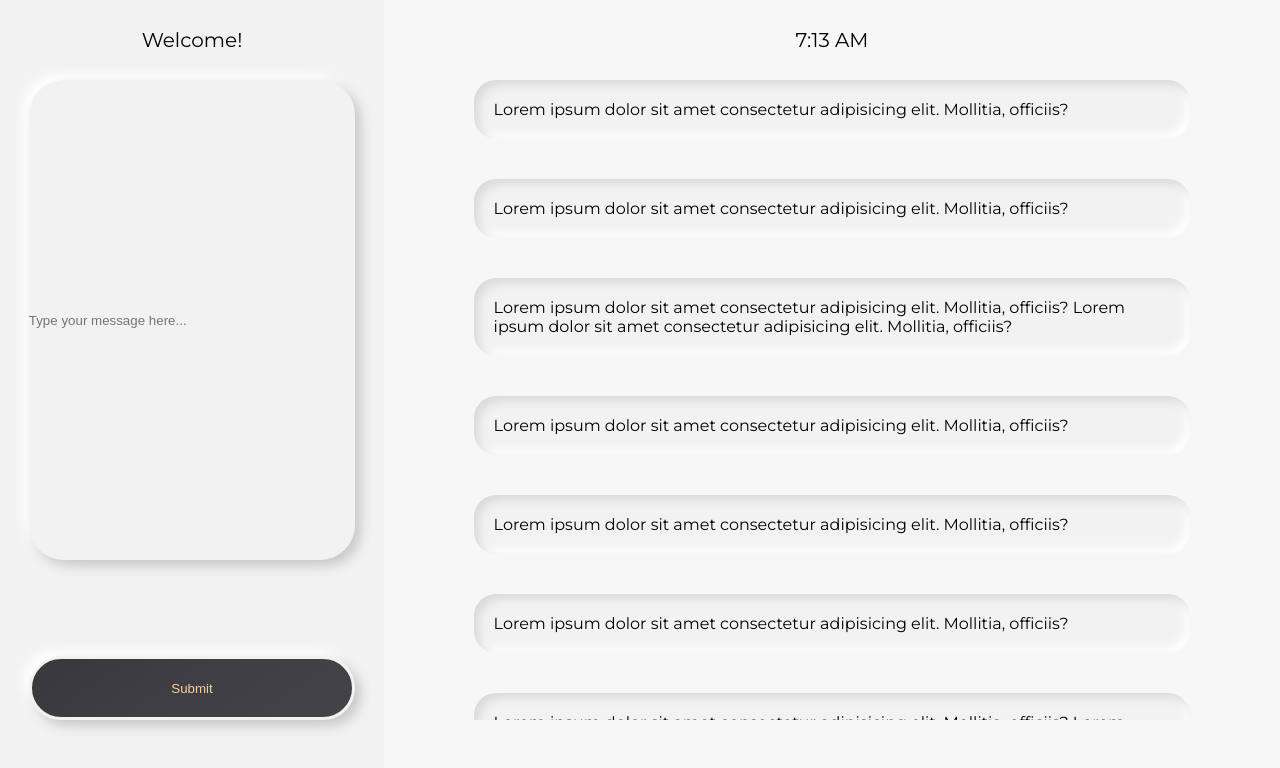
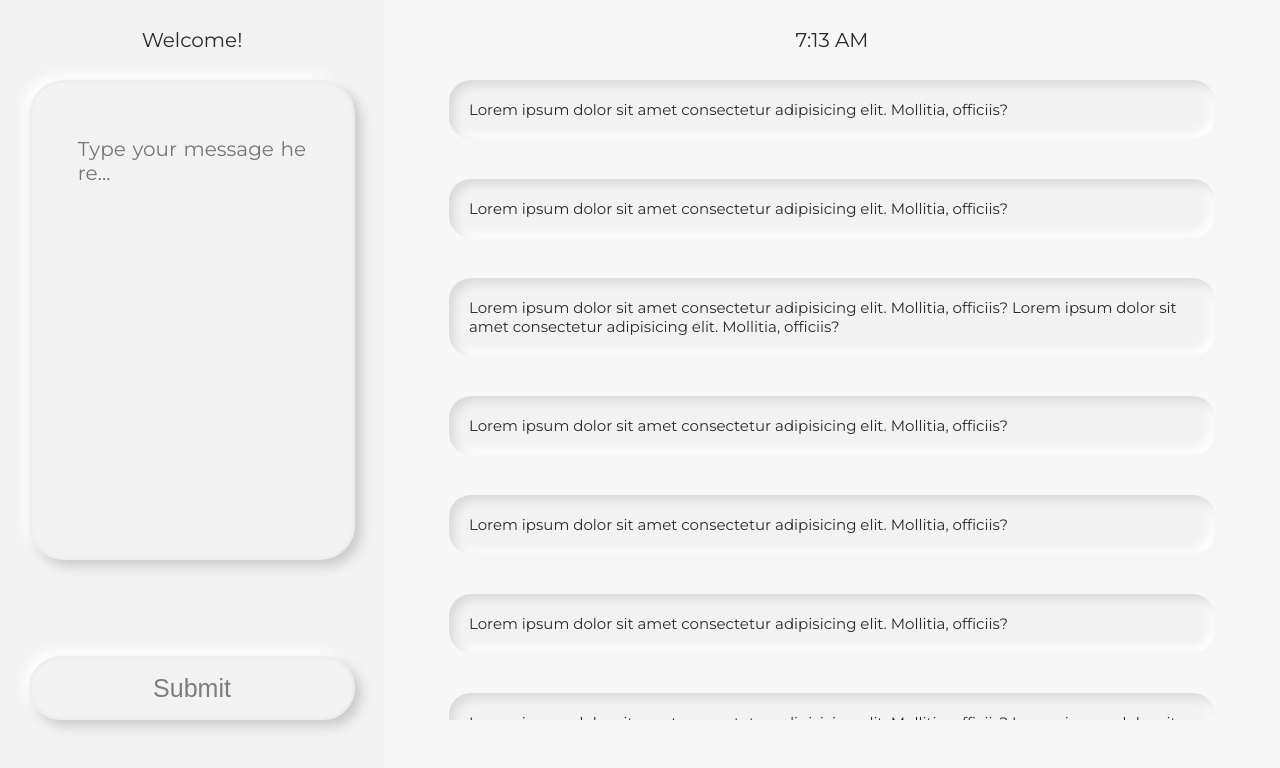
Before and after one commit to MartinJ4n/websocket-demo, a React (Create React App) app in the folder front-end/: page / in a window 1280 px wide. Shown: the top 768 px of the page. Built offline with nearby package versions, Linux system fonts and the light colour scheme; no server answers.

Commit message:
CSS Overhaul, added keyframes and proper shadows

```diff
--- a/front-end/src/App.css
+++ b/front-end/src/App.css
@@ -39,3 +39,16 @@
   justify-self: space-evenly;
   background-color: #f7f7f7;
 }
+
+@keyframes uncover {
+  0% {
+    opacity: 1;
+  }
+  90% {
+    opacity: 0;
+  }
+  100% {
+    display: none;
+    z-index: -1;
+  }
+}
--- a/front-end/src/components/Cell/Cell.module.css
+++ b/front-end/src/components/Cell/Cell.module.css
@@ -1,7 +1,7 @@
 .wrapper {
   position: relative;
   height: auto;
-  width: 100%;
+  width: 95%;
   display: flex;
   align-items: flex-start;
   justify-content: flex-start;
@@ -10,4 +10,58 @@
   border-radius: 22px;
   background: #f2f2f2;
   box-shadow: inset 5px 5px 10px #dadada, inset -5px -5px 10px #ffffff;
+  transition: all 1s;
+  animation: all 1s;
+  font-size: 15px;
+  cursor: pointer;
 }
+
+.wrapper:hover {
+  animation: press 0.7s ease-out;
+  animation-iteration-count: 1;
+  animation-fill-mode: forwards;
+}
+
+.wrapper:not(:hover) {
+  animation: unpress 0.7s ease-out;
+  animation-iteration-count: 1;
+  animation-fill-mode: forwards;
+}
+
+@keyframes press {
+  0% {
+    box-shadow: inset 5px 5px 10px #dadada, inset -5px -5px 10px #ffffff;
+    background-color: #f2f2f2;
+    border: none;
+  }
+  50% {
+    box-shadow: none;
+    border: none;
+    background-color: #f7f7f7;
+  }
+  100% {
+    box-shadow: 6px 6px 12px #c9c9c9, -6px -6px 12px #ffffff;
+    background: #f7f7f7;
+    border: none;
+    font-size: 16px;
+  }
+}
+
+@keyframes unpress {
+  0% {
+    box-shadow: 6px 6px 12px #c9c9c9, -6px -6px 12px #ffffff;
+    background: #f7f7f7;
+    border: none;
+    font-size: 16px;
+  }
+  50% {
+    box-shadow: none;
+    border: none;
+    background-color: #f7f7f7;
+  }
+  100% {
+    box-shadow: inset 5px 5px 10px #dadada, inset -5px -5px 10px #ffffff;
+    background-color: #f2f2f2;
+    border: none;
+  }
+}
--- a/front-end/src/components/Feed/Feed.jsx
+++ b/front-end/src/components/Feed/Feed.jsx
@@ -19,7 +19,7 @@ const Feed = () => {
     {
       id: 3,
       content:
-        "Lorem ipsum dolor sit amet consectetur adipisicing elit. Mollitia, officiis? Lorem ipsum dolor sit amet consectetur adipisicing elit. Mollitia, officiis?",
+        "Lorem ipsum dolor sit amet consectetur adipisicing elit. Mollitia, officiis? Lorem ipsum dolor sit amet consectetur adipisicing elit. Mollitia, officiis? ",
     },
     {
       id: 4,
--- a/front-end/src/components/Feed/Feed.module.css
+++ b/front-end/src/components/Feed/Feed.module.css
@@ -12,7 +12,7 @@
 .innerWrapper {
   position: relative;
   height: 100%;
-  width: 80%;
+  width: 90%;
   display: flex;
   flex-direction: column;
   align-items: center;
@@ -24,6 +24,7 @@
   position: relative;
   width: 5px;
   background-color: none;
+  max-height: 300px;
 }
 
 ::-webkit-scrollbar-button {
--- a/front-end/src/components/Form/Form.jsx
+++ b/front-end/src/components/Form/Form.jsx
@@ -7,15 +7,17 @@ const Form = () => {
     <div className={styles.wrapper}>
       <form className={styles.form}>
         <div className={styles.inputWrapper}>
-          <input
+          <textarea
             placeholder="Type your message here..."
             required
             type="text"
             className={styles.input}
+            name="content"
           />
         </div>
         <div className={styles.submitWrapper}>
-          <input type="submit" value="Submit" className={styles.submit} />
+          {/* <input type="submit" value="Submit" className={styles.submit} /> */}
+          <button className={styles.submit}>Submit</button>
         </div>
       </form>
     </div>
--- a/front-end/src/components/Form/Form.module.css
+++ b/front-end/src/components/Form/Form.module.css
@@ -24,17 +24,38 @@
   display: flex;
   align-items: center;
   justify-content: center;
+  border-radius: 35px;
+  background: #f2f2f2;
+  box-shadow: 6px 6px 12px #c9c9c9, -6px -6px 12px #ffffff;
+  border: 3px solid #eeeeee;
 }
 
 .input {
   position: relative;
-  height: 100%;
-  width: 100%;
-  border-radius: 35px;
+  height: 90%;
+  width: 90%;
+  resize: none;
   background: #f2f2f2;
-  box-shadow: 6px 6px 12px #c9c9c9, -6px -6px 12px #ffffff;
   border: none;
   outline: none;
+  padding: 30px;
+  display: flex;
+  align-items: flex-start;
+  word-break: break-all;
+  word-wrap: normal;
+  white-space: pre-wrap;
+  text-align: justify;
+  transition: all 0.5s;
+  font-size: 20px;
+  overflow-x: wrap;
+  overflow-y: scroll;
+  font-family: "Montserrat";
+  max-height: 700px;
+  min-width: 90%;
+}
+
+.input:focus {
+  font-size: 22px;
 }
 
 .submitWrapper {
@@ -52,13 +73,20 @@
   width: 100%;
   background-color: #f2f2f2;
 
-  background: linear-gradient(145deg, #39393d, #434349);
-  border: 3px solid #f2f2f2;
-  background-color: #3f3f44;
-  color: #fdcb9e;
+  /* background: linear-gradient(145deg, #39393d, #434349); */
+  border: 3px solid #eeeeee;
+  background-color: #f2f2f2;
+  color: #7d7d7d;
   border-radius: 35px;
   outline: none;
-  /* border: none; */
+  font-size: 25px;
+  font-weight: 500;
+  box-shadow: 6px 6px 12px #c9c9c9, -6px -6px 12px #ffffff;
+  transition: all 1s;
+  cursor: pointer;
+}
 
-  box-shadow: 6px 6px 12px #c9c9c9, -6px -6px 12px #ffffff;
+.submit:hover {
+  box-shadow: 12px 12px 24px #c9c9c9, -12px -12px 24px #ffffff;
+  font-size: 27px;
 }
--- a/front-end/src/components/Navbar/Navbar.jsx
+++ b/front-end/src/components/Navbar/Navbar.jsx
@@ -10,6 +10,7 @@ const Navbar = () => {
     let format = hours >= 12 ? "PM" : "AM";
     hours = hours % 12;
     minutes = minutes < 10 ? "0" + minutes : minutes;
+    hours = hours !== 0 ? hours : format === "PM" && 12;
     return `${hours}:${minutes} ${format}`;
   };
 
--- a/front-end/src/index.css
+++ b/front-end/src/index.css
@@ -15,4 +15,6 @@ code {
   box-sizing: border-box;
   padding: 0;
   margin: 0;
+  -webkit-tap-highlight-color: transparent;
+  color: #2b2a2a;
 }
```
